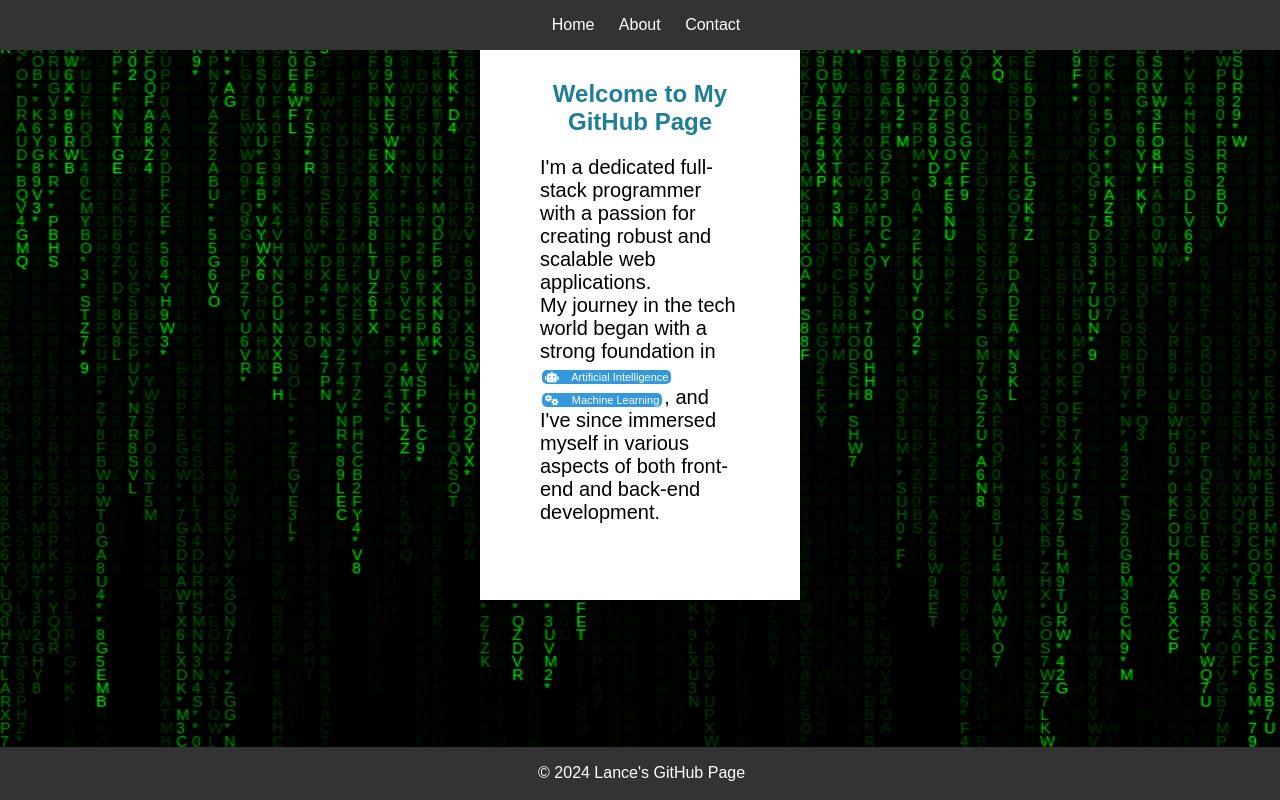
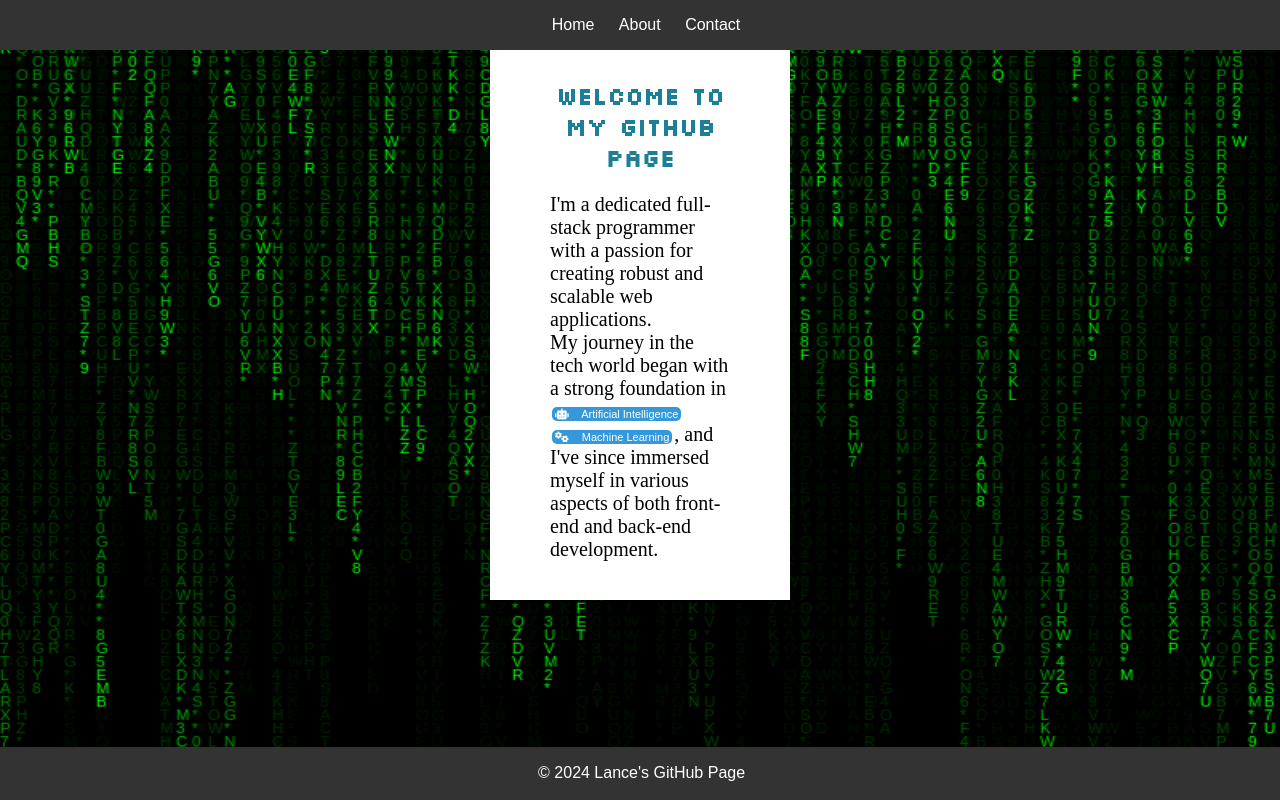
Before and after one commit to fengmclovin/fengmclovin.github.io, a plain HTML site: page index.html in a window 1280 px wide. Drawn offline with nearby package versions, Linux system fonts and the light colour scheme.

Commit message:
Update style.css

```diff
--- a/style.css
+++ b/style.css
@@ -51,6 +51,7 @@ nav a {
 
 
 .fade-in-text-index {
+    font-family: Tillana;
     font-size: 20px;
     opacity: 0;
     animation: fadeIn 3s ease-in-out forwards;
@@ -64,8 +65,13 @@ nav a {
     text-align:center;
 }
 
+h1 {
+    font-family: Silkscreen;
+}
+
 h2,h3 {
-    margin: 15px;
+    font-family: Silkscreen;
+    margin: 5px;
 }
 
 
@@ -130,7 +136,7 @@ button:hover {
     background-color: #fff;
     padding: 60px;
     height: 480px;
-    width: 200px;
+    width: 180px;
     margin-left: auto;
     margin-right: auto;
     text-align: center;
```
